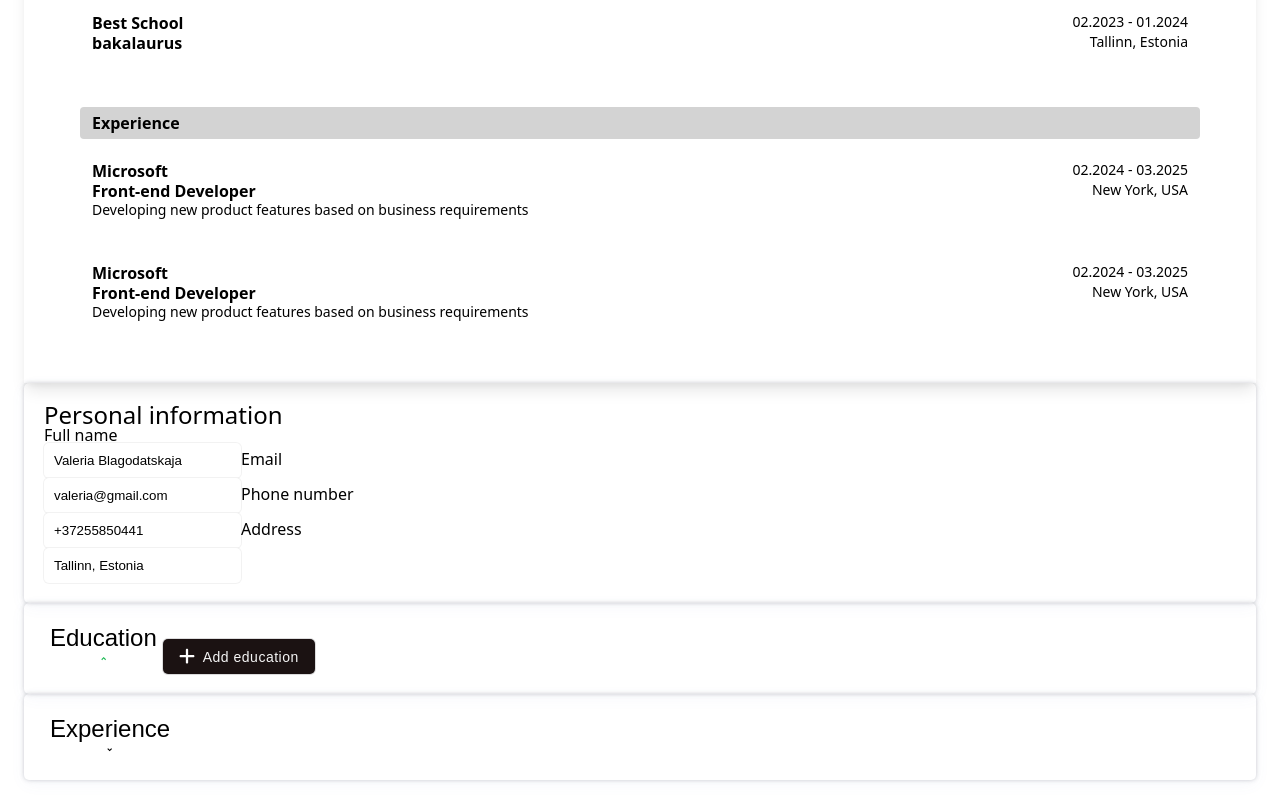
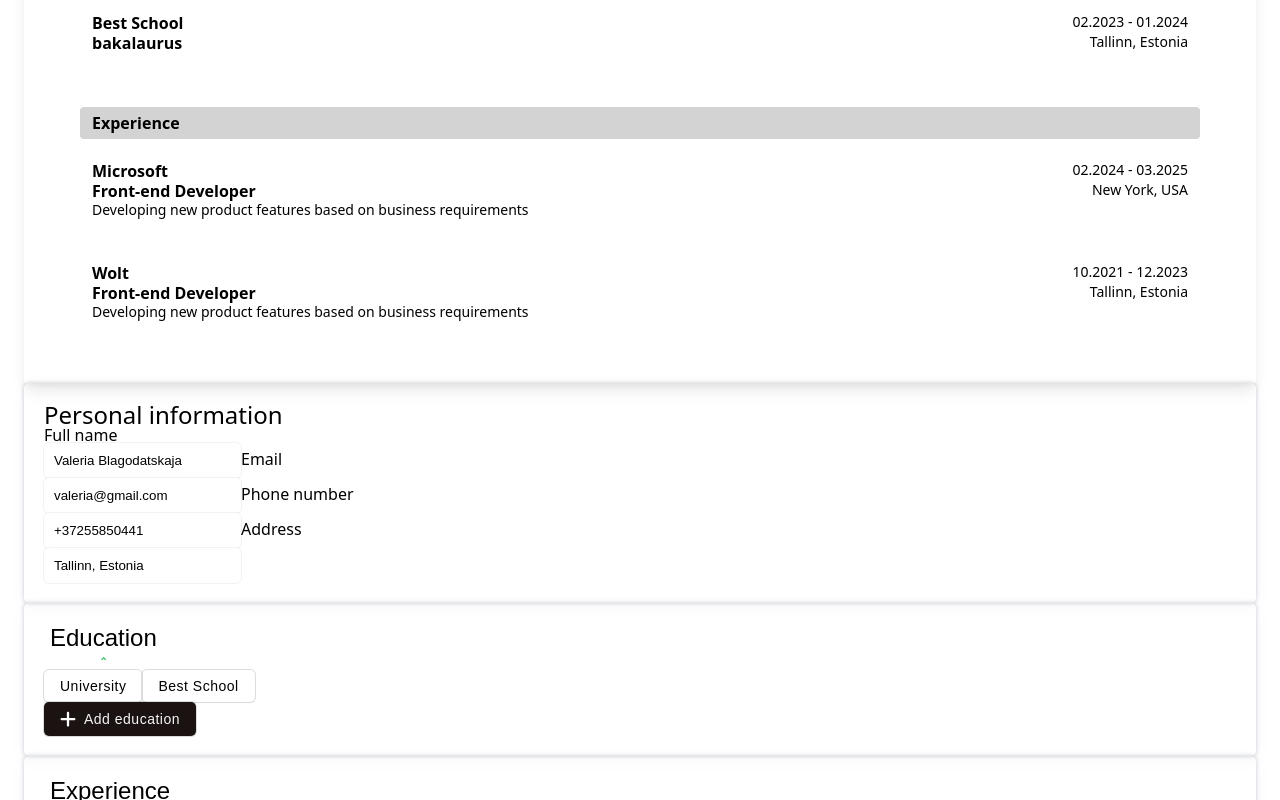
Before and after one commit to ValeriaBlagodatskaja/project-cv-application, a React (Vite) app: page / in a window 1280 px wide. Both pictures are taken after a click on the button "Education". Shown: the part 344-1144 px from the top of the page. Built offline with nearby package versions, Linux system fonts and the light colour scheme.

Commit message:
add Save, Add education/experience buttons logic

```diff
--- a/src/App.jsx
+++ b/src/App.jsx
@@ -5,6 +5,7 @@ import Accordion from "./components/Accordion";
 import CV from "./components/CV";
 import "./App.css";
 import { useState } from "react";
+import exampleCVData from "../ExampleCVData";
 
 function App() {
   const [fullName, setFullName] = useState("Valeria Blagodatskaja");
@@ -12,23 +13,89 @@ function App() {
   const [phoneNumber, setPhoneNumber] = useState("+37255850441");
   const [address, setAddress] = useState("Tallinn, Estonia");
 
-  const [school, setSchool] = useState("");
-  const [degree, setDegree] = useState("");
-  const [startDate, setStartDate] = useState("");
-  const [endDate, setEndDate] = useState("");
-  const [location, setLocation] = useState("");
+  const [school, setSchool] = useState("Best School");
+  const [degree, setDegree] = useState("bakalaurus");
+  const [startDate, setStartDate] = useState("02.2023");
+  const [endDate, setEndDate] = useState("02.2024");
+  const [location, setLocation] = useState("Tallinn, Estonia");
 
-  const [company, setCompany] = useState("");
-  const [positionTitle, setPositionTitle] = useState("");
-  const [startJobDate, setStartJobDate] = useState("");
-  const [endJobDate, setEndJobDate] = useState("");
-  const [jobLocation, setJobLocation] = useState("");
-  const [description, setDescription] = useState("");
+  const [company, setCompany] = useState("Microsoft");
+  const [positionTitle, setPositionTitle] = useState("Front-end Developer");
+  const [startJobDate, setStartJobDate] = useState("06.2022");
+  const [endJobDate, setEndJobDate] = useState("01.2024");
+  const [jobLocation, setJobLocation] = useState("New York, USA");
+  const [description, setDescription] = useState(
+    "Developing new product features based on business requirements"
+  );
 
   const [educationVisible, setEducationVisible] = useState(false);
   const [experienceVisible, setExperienceVisible] = useState(false);
 
-  console.log(fullName, email, phoneNumber, address);
+  const [educationInfo, setEducationInfo] = useState(
+    exampleCVData.educationInfo
+  );
+
+  const [experienceInfo, setExperienceInfo] = useState(
+    exampleCVData.experienceInfo
+  );
+
+  const [selectedSchool, setSelectedSchool] = useState(null);
+
+  const showSchoolDetails = (schoolName) => {
+    const foundSchool = educationInfo.find((edu) => edu.school === schoolName);
+    if (foundSchool) {
+      setSelectedSchool(foundSchool);
+      setSchool(foundSchool.school);
+      setDegree(foundSchool.degree);
+      setStartDate(foundSchool.startDate);
+      setEndDate(foundSchool.endDate);
+      setLocation(foundSchool.location);
+      setEducationVisible(true);
+    }
+  };
+
+  const [selectedCompany, setSelectedCompany] = useState(null);
+
+  const showCompanyDetails = (companyName) => {
+    const foundCompany = experienceInfo.find(
+      (exp) => exp.company === companyName
+    );
+    if (foundCompany) {
+      setSelectedCompany(foundCompany);
+      setCompany(foundCompany.company);
+      setPositionTitle(foundCompany.positionTitle);
+      setStartJobDate(foundCompany.startJobDate);
+      setEndJobDate(foundCompany.endJobDate);
+      setJobLocation(foundCompany.jobLocation);
+      setDescription(foundCompany.description);
+      setExperienceVisible(true);
+    }
+  };
+
+  const handleSave = (category) => {
+    if (category === "education") {
+      const newData = {
+        school,
+        degree,
+        startDate,
+        endDate,
+        location,
+      };
+      setEducationInfo((prevData) => [...prevData, newData]);
+      setEducationVisible(false);
+    } else if (category === "experience") {
+      const newData = {
+        company,
+        positionTitle,
+        startJobDate,
+        endJobDate,
+        jobLocation,
+        description,
+      };
+      setExperienceInfo((prevData) => [...prevData, newData]);
+      setExperienceVisible(false);
+    }
+  };
 
   return (
     <div className="flex-col-gaps">
@@ -41,42 +108,8 @@ function App() {
               phoneNumber: phoneNumber,
               address: address,
             }}
-            educationInfo={[
-              {
-                school: "Best School",
-                degree: "bakalaurus",
-                startDate: "02.2023",
-                endDate: "01.2024",
-                location: "Tallinn, Estonia",
-              },
-              {
-                school: "Best School",
-                degree: "bakalaurus",
-                startDate: "02.2023",
-                endDate: "01.2024",
-                location: "Tallinn, Estonia",
-              },
-            ]}
-            experienceInfo={[
-              {
-                company: "Microsoft",
-                positionTitle: "Front-end Developer",
-                startJobDate: "02.2024",
-                endJobDate: "03.2025",
-                jobLocation: "New York, USA",
-                description:
-                  "Developing new product features based on business requirements",
-              },
-              {
-                company: "Microsoft",
-                positionTitle: "Front-end Developer",
-                startJobDate: "02.2024",
-                endJobDate: "03.2025",
-                jobLocation: "New York, USA",
-                description:
-                  "Developing new product features based on business requirements",
-              },
-            ]}
+            educationInfo={educationInfo}
+            experienceInfo={experienceInfo}
           />
         </div>
         <div className="edit-container">
@@ -161,22 +194,44 @@ function App() {
                       <Button onClick={() => setEducationVisible(false)}>
                         Cancel
                       </Button>
-                      <Button color="dark">Save</Button>
+                      <Button
+                        onClick={() => handleSave("education")}
+                        color="dark"
+                      >
+                        Save
+                      </Button>
                     </div>
                   </div>
                 </>
               )}
               {!educationVisible && (
+                <div className="education-buttons-container">
+                  <div className="school-buttons-container">
+                    {educationInfo.map(({ school }) => (
+                      <Button
+                        className="button school-button"
+                        key={school}
+                        onClick={() => showSchoolDetails(school)}
+                      >
+                        {school}
+                      </Button>
+                    ))}
+                  </div>
                   <Button
                     icon="+"
                     color="dark"
-                  onClick={() => setEducationVisible(true)}
+                    onClick={() => {
+                      setEducationVisible(true);
+                      setSelectedSchool(null);
+                    }}
                   >
                     Add education
                   </Button>
+                </div>
               )}
             </Accordion>
           </Card>
+
           <Card>
             <Accordion title="Experience">
               {experienceVisible && (
@@ -234,19 +289,40 @@ function App() {
                       <Button onClick={() => setExperienceVisible(false)}>
                         Cancel
                       </Button>
-                      <Button color="dark">Save</Button>
+                      <Button
+                        onClick={() => handleSave("experience")}
+                        color="dark"
+                      >
+                        Save
+                      </Button>
                     </div>
                   </div>
                 </>
               )}
               {!experienceVisible && (
+                <div className="experience-buttons-container">
+                  <div className="company-buttons-container">
+                    {experienceInfo.map(({ company }) => (
+                      <Button
+                        className="button company-button"
+                        key={company}
+                        onClick={() => showCompanyDetails(company)}
+                      >
+                        {company}
+                      </Button>
+                    ))}
+                  </div>
                   <Button
                     icon="+"
                     color="dark"
-                  onClick={() => setExperienceVisible(true)}
+                    onClick={() => {
+                      setExperienceVisible(true);
+                      setSelectedCompany(null);
+                    }}
                   >
                     Add experience
                   </Button>
+                </div>
               )}
             </Accordion>
           </Card>
```
Lines whose indentation alone changed are shown as unchanged.
